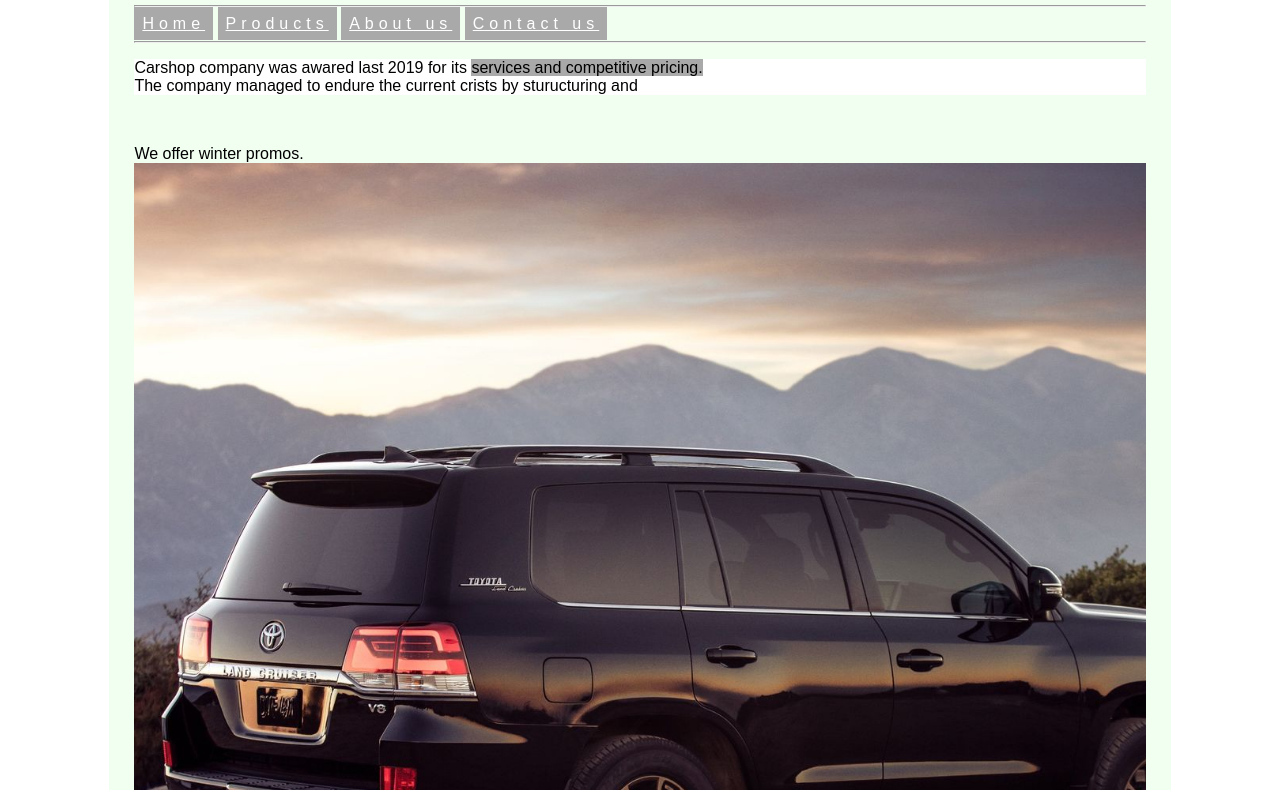
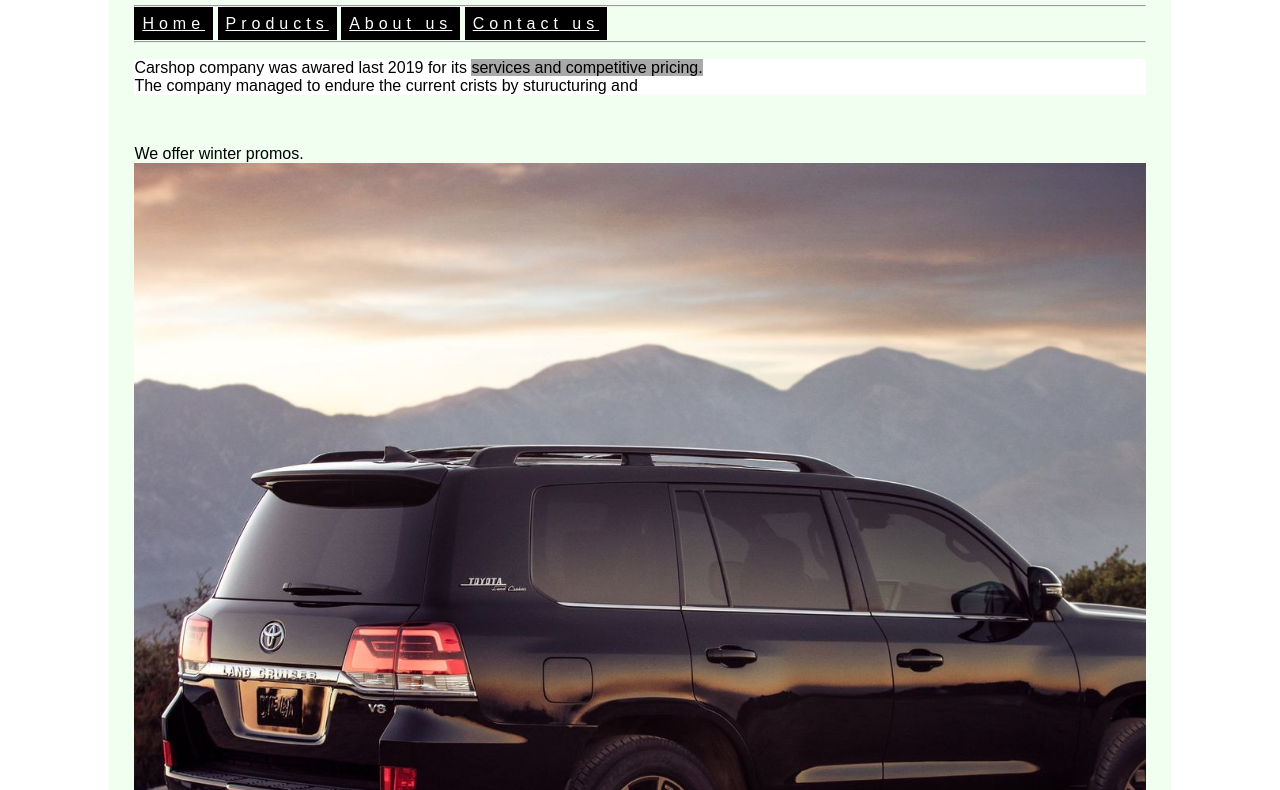
Before and after one commit to lily1101yyy/carshop, a plain HTML site: page index.html in a window 1280 px wide. Shown: the part 187-977 px from the top of the page. Drawn offline with Linux system fonts and the light colour scheme.

Commit message:
Updating the color of the navigation

```diff
--- a/css/general.css
+++ b/css/general.css
@@ -24,7 +24,7 @@ span{
 }
 
 .navigation {
-    background-color: darkgray;
+    background-color: black;
     letter-spacing: 5px;
     color: white;
     padding: 8px;
```
